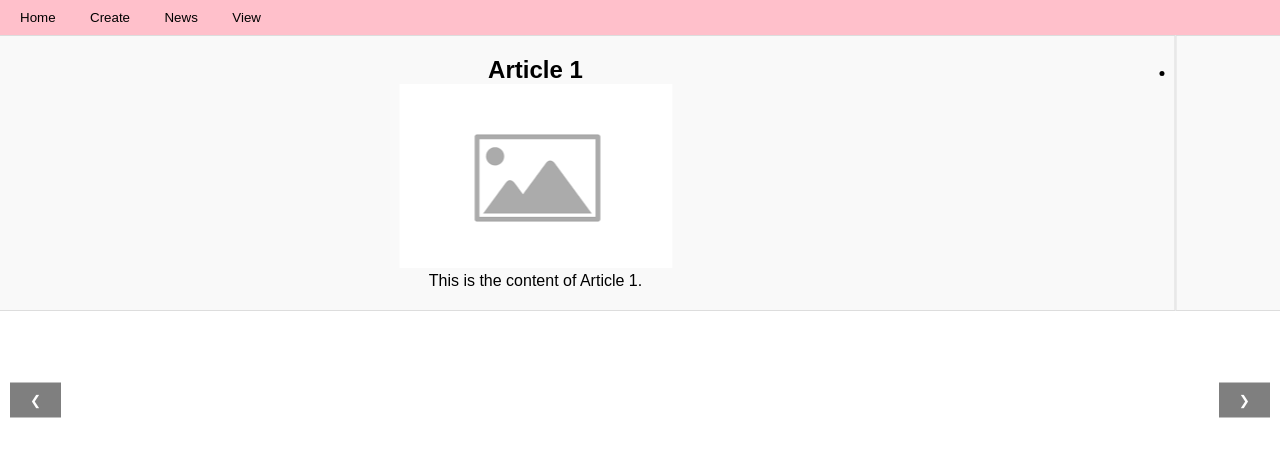
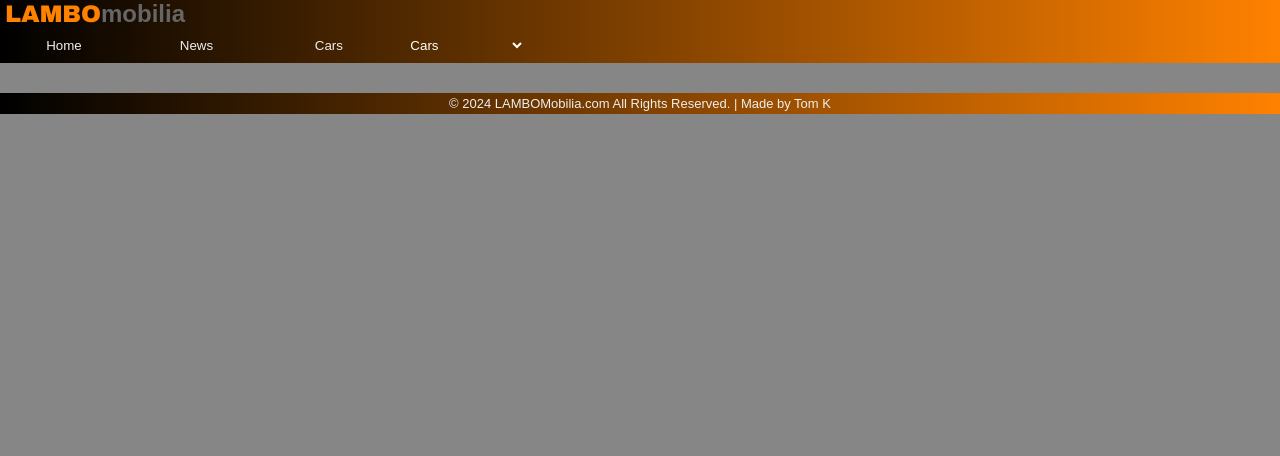
Before and after one commit to sapWRLD/CarBlog, a plain HTML site: page News_Page/News_Page.html in a window 1280 px wide. Drawn offline with Linux system fonts and the light colour scheme.

Commit message:
added headers and footers

```diff
--- a/CreateArticle/CreateArticel.css
+++ b/CreateArticle/CreateArticel.css
@@ -1,25 +1,90 @@
 * {
-  margin: 0;
-  padding: 0;
   box-sizing: border-box;
 }
 
 body {
-  font-family: 'Poppins', sans-serif;
+  margin: 0;
+  padding: 0;
+  font-family: Verdana, Geneva, Tahoma, sans-serif;
   background: linear-gradient(45deg, #ff8100, #000000);
-  display: flex;
-  justify-content: center;
-  align-items: center;
   height: 100vh;
   color: #eeeeee;
 }
+header{
+  background: linear-gradient(90deg, #000000, #ff8100);
+  color: #eeeeee;
+  margin-bottom: 30px;
+}
+header button{
+  color: #eeeeee;
+  padding: 10px;
+  border-radius: 10px;
+  background: transparent;
+  border: none;
+  width: 10%;
+}
+header select{
+  color: white;
+  border-radius: 10px ;
+  padding: 9px;
+  background: transparent;
+  border: none;
+  width: 10%;
+}
+header button:hover, header select:hover{
+  background-color: gray;
+  opacity: 70%;
+}
+header button:active, header select:active{
+  background-color: #eeeeee;
+}
+a {
+  text-decoration: none;
+  color: black;
+}
+footer{
+  margin-top: 20px;
+  background: linear-gradient(90deg, #000000, #ff8100);;
+  position: static;
+  color: #eeeeee;
+  font-size: small;
+  bottom: 0;
+  width: 100%;
+  text-align: center;
+  padding: 1px;
+}
+
+h1.logo {
+    text-align: left;
+    font-family: Arial Black, Arial Bold, Verdana,sans-serif;
+    font-size: 24px;
+    text-transform: uppercase;
+    padding: 0;
+    margin: 0 0 0 5px;
+    color: #ff8100;
+  }
+  span.logo {
+    text-align: left;
+    font-family: Arial, Verdana, sans-serif;
+    font-size: 24px;
+    font-weight: bold;
+    color: #666666;
+    text-transform: lowercase;
+    padding: 0;
+    margin: 0;
+  }
 
 .Main_container {
+  display: flex;
+  flex-direction: column;
+  justify-content: center;
+  align-items: center;
+  margin: 0 auto;
   background: rgba(0, 0, 0, 0.6);
   border-radius: 15px;
   padding: 30px;
   width: 100%;
-  max-width: 1000px;
+  max-width: 50%;
   height: 100%;
   max-height: 800px;
 }
--- a/Hope_page.css
+++ b/Hope_page.css
@@ -2,10 +2,11 @@
     margin: 0;
     padding: 0;
     box-sizing: border-box;
-    font-family: 'Poppins', sans-serif;
+    font-family: 'arial', sans-serif;
   }
 body{
   background: #868686;
+  font-family: Verdana, Geneva, Tahoma, sans-serif;
 }
 header{
   background: linear-gradient(90deg, #000000, #ff8100);
@@ -40,14 +41,14 @@ a {
   color: black;
 }
 footer{
-  background-color: #ff8100;
+  background: linear-gradient(90deg, #000000, #ff8100);;
   position: static;
+  color: #eeeeee;
   font-size: small;
   bottom: 0;
   width: 100%;
   text-align: center;
   padding: 3px;
-
 }
 
 /*body {
@@ -63,6 +64,7 @@ footer{
 
 .carousel {
   display: flex;
+  flex-direction: column;
   justify-content: center;
   align-items: center;
   margin: 0 auto;
@@ -74,9 +76,13 @@ footer{
   overflow: hidden;
   border-radius: 10px;
   box-shadow: 0 4px 10px rgba(0, 0, 0, 0.2);
+  border: 2px solid black;
   background-color: #eeeeee;
   img{
     width: 300px;
+  }
+  h1{
+    margin-top: -50px;
   }
 }
 
@@ -99,8 +105,15 @@ footer{
 }
 
 .carousel-item p {
+  display: flex;
   font-size: 16px;
   color: #666;
+  overflow: hidden;
+   text-overflow: ellipsis;
+   display: -webkit-box;
+   -webkit-line-clamp: 4; /* number of lines to show */
+           line-clamp: 4;
+   -webkit-box-orient: vertical;
 }
 
 .carousel-nav {
@@ -132,7 +145,7 @@ footer{
   justify-content: center;
   align-items: center;
   margin: 0 auto;
-  width: 1000px;
+  width: 60%;
   padding: 10px;
 }
 .divartikel{
@@ -142,7 +155,16 @@ footer{
   border-radius: 10px;
   box-shadow: 0 4px 10px rgba(0, 0, 0, 0.2);
   background-color: #eeeeee;
-} article{
+}
+.Recent_news{
+
+  display: flex;
+  justify-content: center;
+  align-items: center;
+  margin: 0 auto;
+  padding-top: 50px;
+}
+article{
   background-color: #eeeeee;
   display: flex;
   justify-content: center;
@@ -170,10 +192,3 @@ span.logo {
   padding: 0;
   margin: 0;
 }
-h2.logo {
-  font-family: Arial, Verdana,sans-serif;
-  font-size: 18px;
-  font-weight: normal;
-  color: #666666;
-  padding: 0px;
-  margin: 0 0 0 5px;}
--- a/News_Page/News.css
+++ b/News_Page/News.css
@@ -2,70 +2,69 @@
     margin: 0;
     padding: 0;
     box-sizing: border-box;
-    font-family: 'Poppins', sans-serif;
+    font-family: 'arial', sans-serif;
+  }
+body{
+  background: #868686;
+  font-family: Verdana, Geneva, Tahoma, sans-serif;
 }
 header{
-     background-color: pink;
+  background: linear-gradient(90deg, #000000, #ff8100);
+  color: #eeeeee;
+  margin-bottom: 30px;
 }
 header button{
+  color: #eeeeee;
   padding: 10px;
-    margin-left: 10px;
+  border-radius: 10px;
   background: transparent;
   border: none;
+  width: 10%;
 }
-header button:hover{
-    background-color: #f2f2f2;
+header select{
+  color: white;
+  border-radius: 10px ;
+  padding: 9px;
+  background: transparent;
+  border: none;
+  width: 10%;
 }
-header button:active{
-    background-color: #f2f2f2;
+header button:hover, header select:hover{
+  background-color: gray;
+  opacity: 70%;
+}
+header button:active, header select:active{
+  background-color: #eeeeee;
 }
 a {
   text-decoration: none;
   color: black;
 }
-.carousel {
-    position: relative;
-    width: 80%;
-    margin: auto;
-    overflow: hidden;
+footer{
+  background: linear-gradient(90deg, #000000, #ff8100);;
+  position: static;
+  color: #eeeeee;
+  font-size: small;
+  bottom: 0;
+  width: 100%;
+  text-align: center;
+  padding: 3px;
 }
+h1.logo {
 
-.carousel-track-container {
-    overflow: hidden;
-    position: relative;
+    font-family: Arial Black, Arial Bold, Verdana,sans-serif;
+    font-size: 24px;
+    text-transform: uppercase;
+    padding: 0;
+    margin: 0 0 0 5px;
+    color: #ff8100;
   }
-
-.carousel-track {
-    display: flex;
-    transition: transform 0.5s ease-in-out;
+  span.logo {
+    font-family: Arial, Verdana, sans-serif;
+    font-size: 24px;
+    font-weight: bold;
+    color: #666666;
+    text-transform: lowercase;
+    padding: 0;
+    margin: 0;
   }
-
-.carousel-item {
-    min-width: 100%;
-    box-sizing: border-box;
-    padding: 20px;
-    background: #f9f9f9;
-    border: 1px solid #ddd;
-    text-align: center;
-}
-
-button.prev,
-button.next {
-    position: absolute;
-    top: 50%;
-    transform: translateY(-50%);
-    background-color: rgba(0, 0, 0, 0.5);
-    color: white;
-    border: none;
-    padding: 10px 20px;
-    cursor: pointer;
-    z-index: 1;
-}
-
-button.prev {
-    left: 10px;
-}
-
-button.next {
-    right: 10px;
-}
--- a/News_Page/News_Page.html
+++ b/News_Page/News_Page.html
@@ -3,79 +3,27 @@
 <head>
     <link href="News.css" rel="stylesheet">
     <meta charset="UTF-8">
-    <title>News</title>
+    <title>LamboMobilia - News</title>
+    <link rel="icon" type="image/png" sizes="16x16" href="assets/headimg.png">
 </head>
-<body>
 <header>
     <div class="Link_items">
-        <a href="/Home_Page.html"><button class="Link_button">Home</button></a>
-        <a href="CreateArticle/CarBlogCreateArticel.html"><button class="Link_button">Create</button></a>
-        <a href="News_Page.html"><button class="Link_button">News</button></a>
-        <a href="CreateArticle/CarBlogCreateArticel.html"><button class="Link_button">View</button></a>
+        <a href="Home_Page.html"><h1 class="logo">lambo<span class="logo">mobilia</span></h1></a>
+        <a target="_blank" href="Home_Page.html"><button class="Link_button">Home</button></a>
+        <a target="_blank" href="News_Page/News_Page.html"><button class="Link_button">News</button></a>
+        <a target="_blank" href="CreateArticle/CarBlogCreateArticel.html"><button class="Link_button">Cars</button></a>
+        <select name="more" id="more">
+            <option value="Cars">Cars</option>
+            <option value="Books">Books</option>
+            <option value="Pictures">Pictures</option>
+            <option value="Events">Events</option>
+        </select>
     </div>
 </header>
-<div class="featured_news">
-    <button class="prev" aria-label="Previous Article">❮</button>
-    <div class="carousel-track-container">
-        <ul class="carousel-track">
-            <li class="carousel-item">
-                <article>
-                    <h2>Article 1</h2>
-                    <img src="assets/placeholderimages.png">
-                    <p>This is the content of Article 1.</p>
-                </article>
-            </li>
-            <li class="carousel-item">
-                <article>
-                    <h2>Article 2</h2>
-                    <img src="assets/placeholderimages.png">
-                    <p>This is the content of Article 2.</p>
-                </article>
-            </li>
-            <li class="carousel-item">
-                <article>
-                    <h2>Article 3</h2>
-                    <img src="assets/placeholderimages.png">
-                    <p>This is the content of Article 3.</p>
-                </article>
-            </li>
-        </ul>
-    </div>
-    <button class="next" aria-label="Next Article">❯</button>
-</div>
-<script>
-    const track = document.querySelector('.carousel-track');
-    const items = Array.from(track.children);
-    const prevButton = document.querySelector('.prev');
-    const nextButton = document.querySelector('.next');
+<body>
 
-    let currentIndex = 0;
-
-    function updateCarousel(index) {
-        const itemWidth = items[0].getBoundingClientRect().width;
-        track.style.transform = `translateX(-${index * itemWidth}px)`;
-    }
-
-    setInterval(() => {
-        currentIndex = (currentIndex + 1) % items.length;
-        updateCarousel(currentIndex);
-    }, 5000);
-
-    nextButton.addEventListener('click', () => {
-        if (currentIndex < items.length - 1) {
-            currentIndex++;
-            updateCarousel(currentIndex);
-        }
-    });
-
-    prevButton.addEventListener('click', () => {
-        if (currentIndex > 0) {
-            currentIndex--;
-            updateCarousel(currentIndex);
-        }
-    });
-</script>
 </body>
 <footer>
+    <p>&copy; <script>var year = new Date();document.write(year.getFullYear());</script> LAMBOMobilia.com All Rights Reserved. | Made by Tom K</p>
 </footer>
 </html>
```
Also changed, not shown: CreateArticle/CarBlogCreateArticel.html (+19 -1 lines), Home_Page.html (+20 -18 lines), CreateArticle/assets/headimg.png (added), News_Page/assets/headimg.png (added), assets/headimg.png (added), 1 other file. Lines whose indentation alone changed are shown as unchanged.
